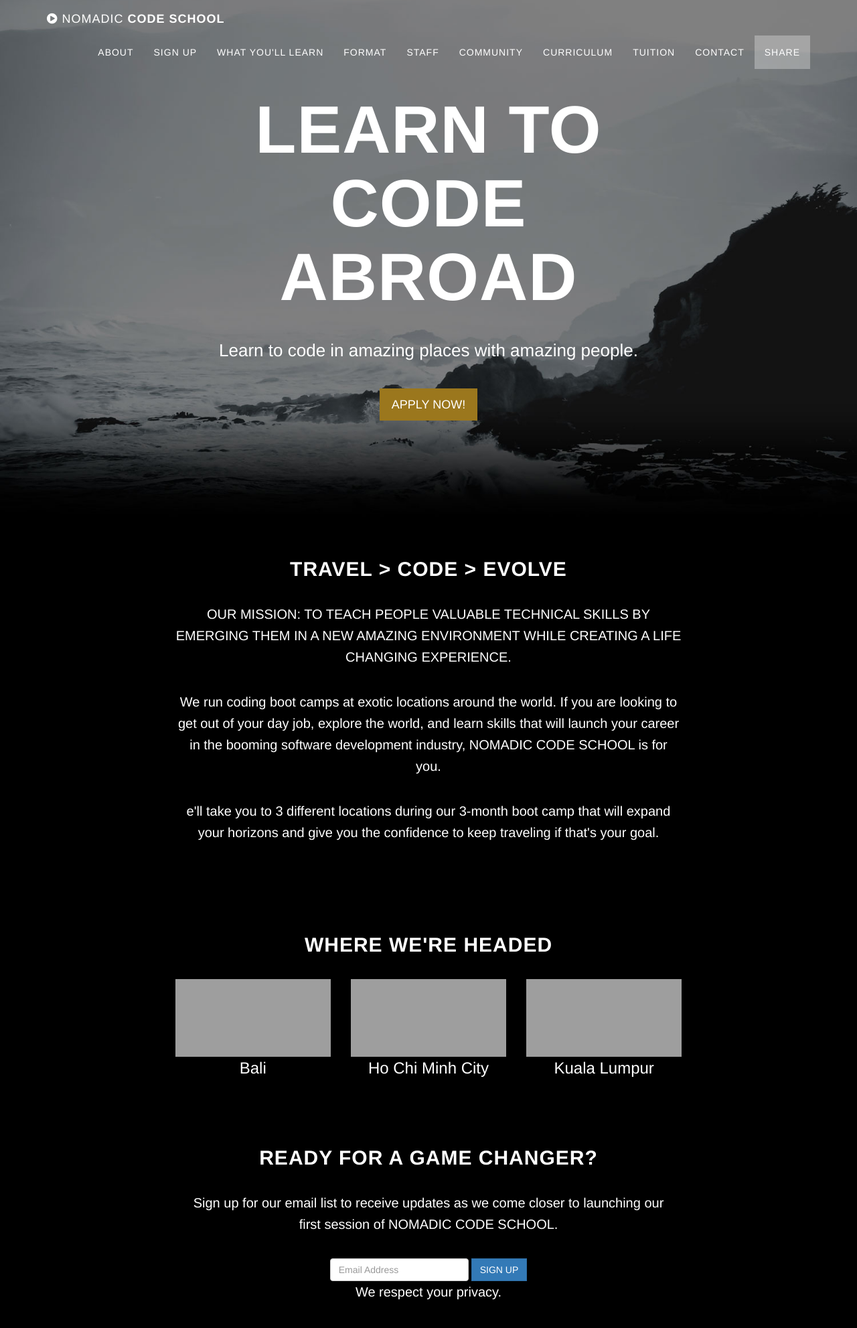
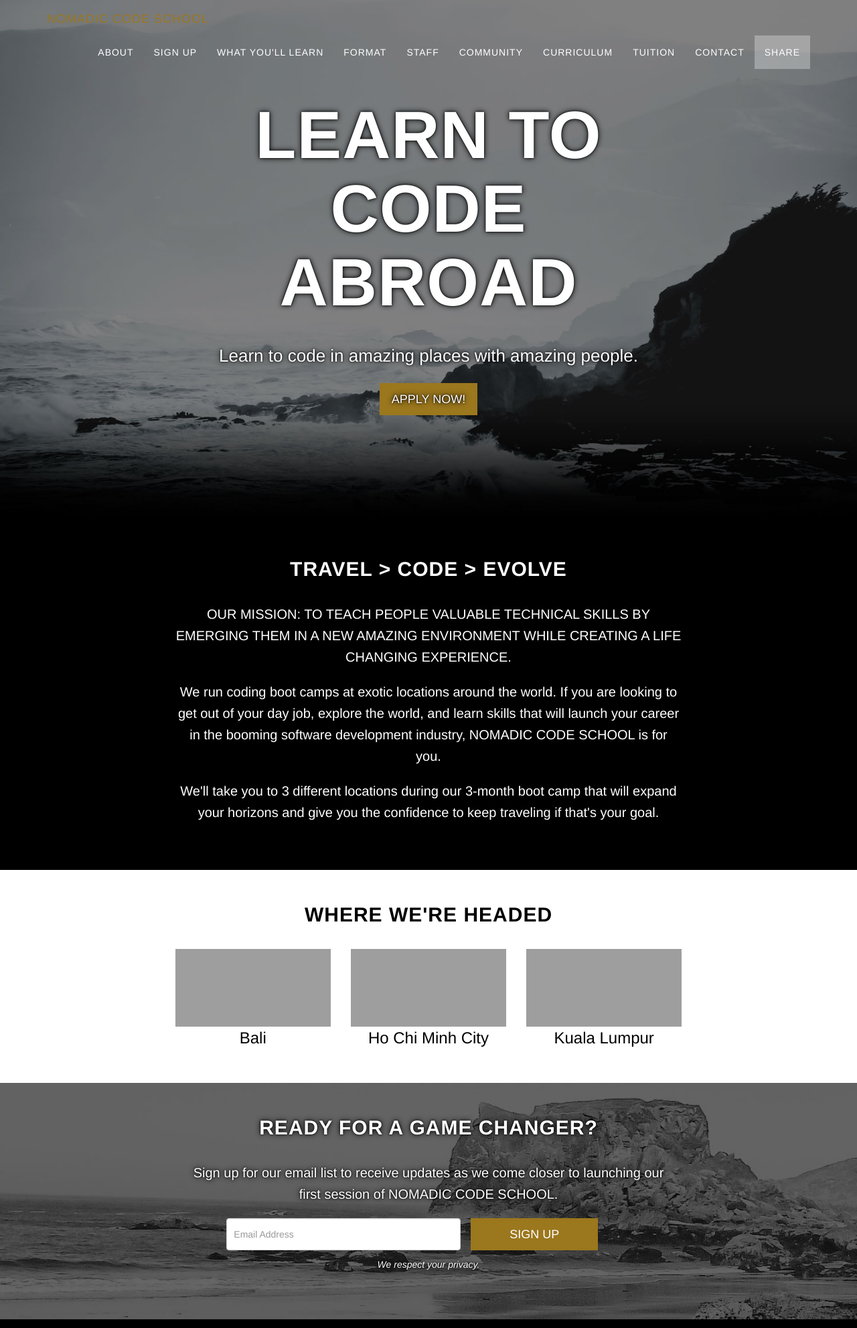
Before and after one commit to bradorego/nomadic-code-school, a website: page index.html in a window 1280 px wide. Shown: the part 17-2000 px from the top of the page at 67% size. Drawn offline with Linux system fonts and the light colour scheme; grey boxes are pictures that could not be loaded.

Commit message:
styyyyyyle

```diff
--- a/index.html
+++ b/index.html
@@ -40,7 +40,7 @@
                   Menu <i class="fa fa-bars"></i>
               </button>
               <a class="navbar-brand page-scroll" href="#page-top">
-                  <i class="fa fa-play-circle"></i> <span class="light">Nomadic</span> Code School
+                  <span class="light text-primary">Nomadic Code School</span>
               </a>
           </div>
 
@@ -90,7 +90,7 @@
 
   <!-- Intro Header -->
   <header class="intro">
-    <div class="intro-body">
+    <div class="intro-body bg-image">
       <div class="container">
         <div class="row">
           <div class="col-md-8 col-md-offset-2">
@@ -112,11 +112,12 @@
         <h2>Travel > Code > Evolve</h2>
         <p>OUR MISSION: TO TEACH PEOPLE VALUABLE TECHNICAL SKILLS BY EMERGING THEM IN A NEW AMAZING ENVIRONMENT WHILE CREATING A LIFE CHANGING EXPERIENCE.</p>
         <p>We run coding boot camps at exotic locations around the world. If you are looking to get out of your day job, explore the world, and learn skills that will launch your career in the booming software development industry, NOMADIC CODE SCHOOL is for you.</p>
-        <p>e'll take you to 3 different locations during our 3-month boot camp that will expand your horizons and give you the confidence to keep traveling if that's your goal.</p>
+        <p>We'll take you to 3 different locations during our 3-month boot camp that will expand your horizons and give you the confidence to keep traveling if that's your goal.</p>
       </div>
     </div>
   </section>
   <!-- Where To Section -->
+  <div class="bg-light">
     <section id="where" class="container content-section text-center">
       <div class="row">
         <div class="col-lg-8 col-lg-offset-2">
@@ -138,24 +139,27 @@
         </div>
       </div>
     </section>
+  </div>
 
   <!-- Sign Up Section -->
+  <div class="bg-image" style="background-image:url('../img/downloads-bg.jpg');">
     <section id="join" class="content-section text-center">
       <div class="container">
         <div class="col-lg-8 col-lg-offset-2">
           <h2>Ready for a Game Changer?</h2>
           <p>Sign up for our email list to receive updates as we come closer to launching our first session of NOMADIC CODE SCHOOL.</p>
-        <form class="form-inline">
-          <div class="form-group">
+          <form class="form-inline row">
+            <div class="form-group col-sm-6 col-sm-offset-1">
               <label class="sr-only" for="exampleInputEmail3">Email Address</label>
               <input type="email" class="form-control" id="exampleInputEmail3" placeholder="Email Address">
             </div>
-          <button type="submit" class="btn btn-primary">Sign Up</button>
+            <button type="submit" class="btn btn-default btn-lg col-sm-3">Sign Up</button>
           </form>
-        <p>We respect your privacy.</p>
+          <p class="disclaimer">We respect your privacy.</p>
         </div>
       </div>
     </section>
+  </div>
 
   <!-- Learn Section -->
   <section id="learn" class="content-section text-center">
@@ -169,6 +173,7 @@
   </section>
 
   <!-- Format Section -->
+  <div class="bg-image" style="background-image:url('../img/test1.jpg');">
     <section id="format" class="content-section text-center">
       <div class="container">
         <div class="col-lg-8 col-lg-offset-2">
@@ -185,9 +190,10 @@
         </div>
       </div>
     </section>
+  </div>
 
   <!-- Staff Section -->
-  <section id="staff" class="content-section text-center">
+  <section id="staff" class="content-section text-center bg-light">
     <div class="container">
       <div class="col-lg-8 col-lg-offset-2">
         <h2>Staff</h2>
@@ -215,7 +221,7 @@
   </section>
 
   <!-- Community Section -->
-  <section id="community" class="content-section text-center">
+  <section id="community" class="content-section text-center bg-image" style="background-image:url('../img/test2.jpg');">
     <div class="container">
       <div class="col-lg-8 col-lg-offset-2">
         <h2>The Community</h2>
@@ -226,7 +232,7 @@
   </section>
 
   <!-- Curriculum Section -->
-  <section id="curriculum" class="content-section text-center">
+  <section id="curriculum" class="content-section text-center bg-light">
     <div class="container">
       <div class="col-lg-8 col-lg-offset-2">
         <h2>MEAN Stack Boot Camp</h2>
@@ -269,11 +275,12 @@
   </section>
 
   <!-- Contact Section -->
+  <div class="bg-image" style="background-image:url('../img/test3.jpg');">
     <section id="contact" class="container content-section text-center">
       <div class="row">
         <div class="col-lg-8 col-lg-offset-2">
           <h2>Contact Us</h2>
-        <div class="controls">
+          <div class="controls text-left">
             <div class="row">
               <div class="col-sm-6">
                 <div class="form-group">
@@ -307,16 +314,17 @@
                   <div class="help-block with-errors"></div>
                 </div>
               </div>
-            <div class="col-md-12">
-              <button type="submit" class="btn btn-success btn-send disabled">Send</button>
+              <div class="col-md-12 text-center">
+                <button type="submit" class="btn btn-default btn-lg">Send</button>
               </div>
             </div>
         </div>
       </div>
     </section>
+  </div>
 
   <!-- Share Section -->
-  <section id="share" class="content-section text-center">
+  <section id="share" class="content-section text-center bg-light">
     <div class="container">
       <div class="col-lg-8 col-lg-offset-2">
         <h2>Get the Word Out</h2>
@@ -351,7 +359,9 @@
   <!-- Footer -->
   <footer>
     <div class="container text-center">
-      <p>Copyright &copy; Your Website 2016</p>
+      <p>Nomadic Code School</p>
+      <p>30 W Mifflin St #600, Madison, WI 53715</p>
+      <p>3174273240 hello@nomadiccodeschool.com</p>
     </div>
   </footer>
 
--- a/less/grayscale.less
+++ b/less/grayscale.less
@@ -4,6 +4,31 @@
 @import "intro.less";
 @import "where.less";
 @import "format.less";
+@import "join.less";
+
+.text-primary {
+  color: @primary;
+}
+
+.disclaimer {
+  font-size: 1em;
+  font-style: italic;
+  margin-top: 10px;
+}
+
+.bg-light {
+  background: white;
+  color: black;
+}
+
+.bg-image {
+  background-size: cover;
+  background-position: center center;
+  background-repeat: no-repeat;
+  .container {
+    text-shadow: 0px 0px 3px black,0px 0px 8px black;
+  }
+}
 
 body {
   width: 100%;
@@ -32,13 +57,13 @@
 }
 
 p {
-  margin: 0 0 25px;
+  margin: 0 0 15px;
   font-size: 18px;
   line-height: 1.5;
   @media(min-width:768px) {
-      margin: 0 0 35px;
-      font-size: 20px;
-      line-height: 1.6;
+    margin: 0 0 20px;
+    font-size: 20px;
+    line-height: 1.6;
   }
 }
 
@@ -49,8 +74,8 @@
   transition: all .2s ease-in-out;
   &:hover,
   &:focus {
-      text-decoration: none;
-      color: lighten(@primary,20%);
+    text-decoration: none;
+    color: lighten(@primary,20%);
   }
 }
 
--- /dev/null
+++ b/less/join.less
@@ -0,0 +1,6 @@
+#join {
+  input {
+    width: 100%;
+    padding: 23px 10px;
+  }
+}
```
Also changed, not shown: css/grayscale.css, img/map-marker.png (deleted), img/test1.jpg (added), img/test2.jpg (added), img/test3.jpg (added). Lines whose indentation alone changed are shown as unchanged.
